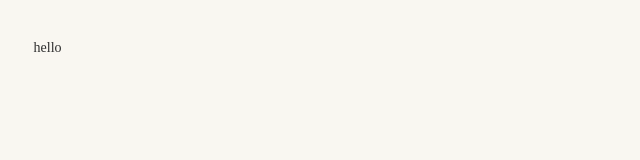
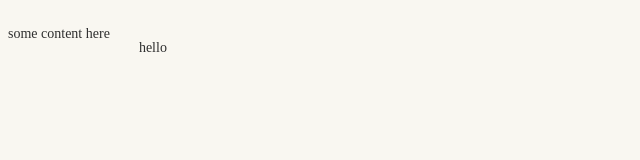
Before and after one commit to Claireera/Git_Trainning, a plain HTML site: page index.html in a window 1280 px wide. Shown: the whole page, without its empty margins (0-640 px from the left). Drawn offline with Linux system fonts and the light colour scheme; a web font is replaced by a local one.

Commit message:
add content in index

```diff
--- a/index.html
+++ b/index.html
@@ -12,7 +12,7 @@
 </head>
 
 <body>
-
+ some content here
 <div class="content">
   <div class="columns">
     <div class="column">
```
